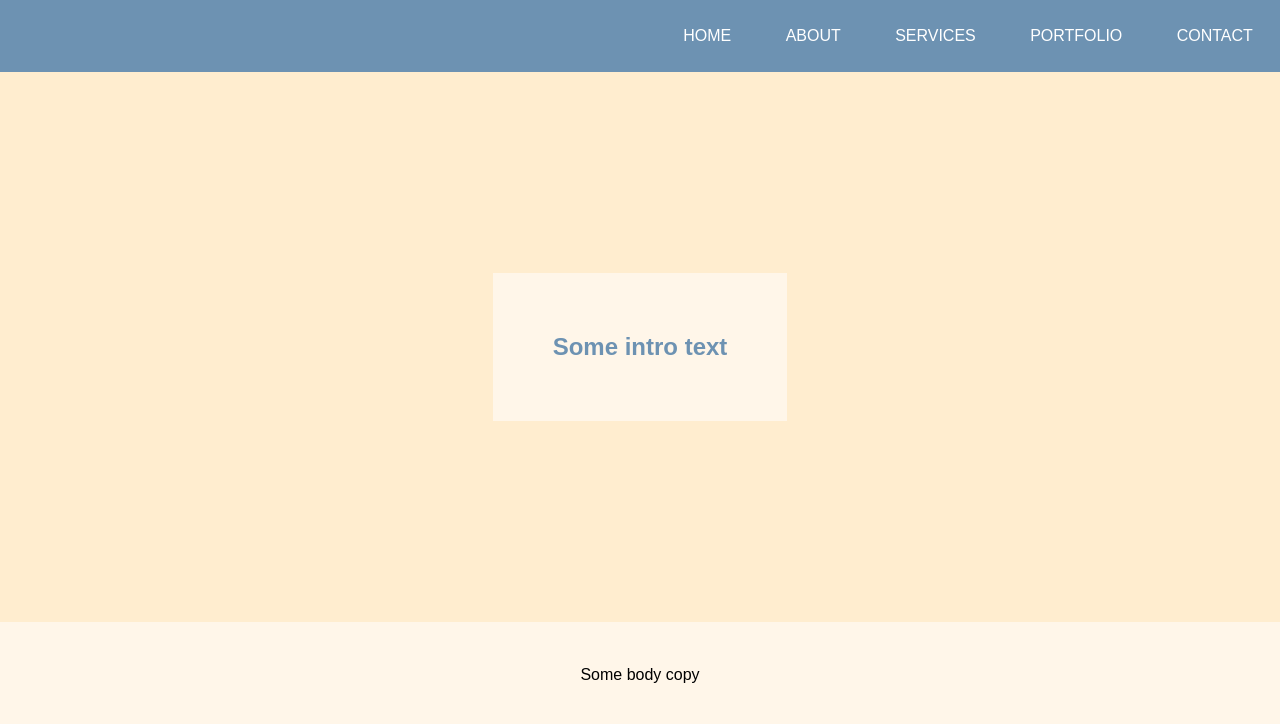
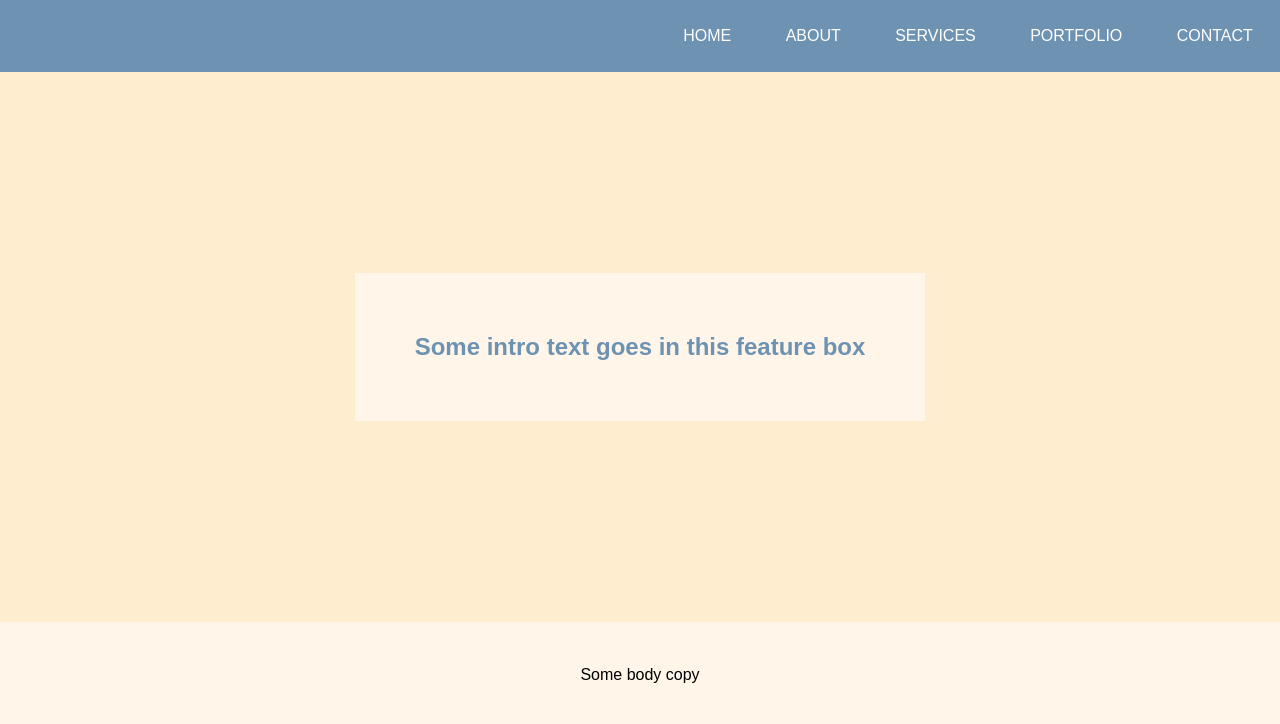
Before and after one commit to everettanthony/flexbox-playground, a plain HTML site: page flexbox-layout.html in a window 1280 px wide. Shown: the top 724 px of the page. Drawn offline with Linux system fonts and the light colour scheme.

Commit message:
Content update

```diff
--- a/flexbox-layout.html
+++ b/flexbox-layout.html
@@ -23,7 +23,7 @@
         <!-- Banner -->
         <section class="banner">
             <div class="banner-content">
-                <h2>Some intro text</h2>
+                <h2>Some intro text goes in this feature box</h2>
             </div>
         </section>
 
```
